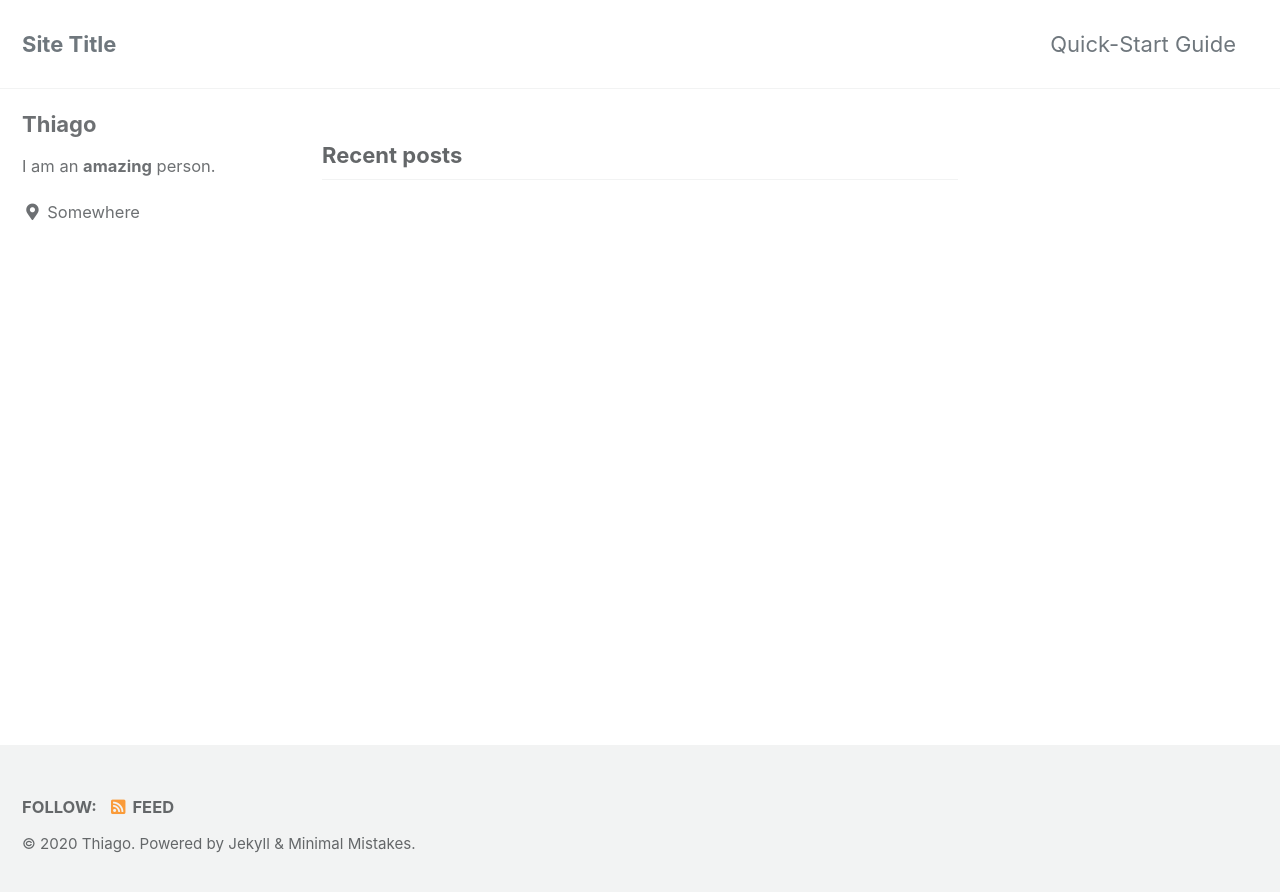
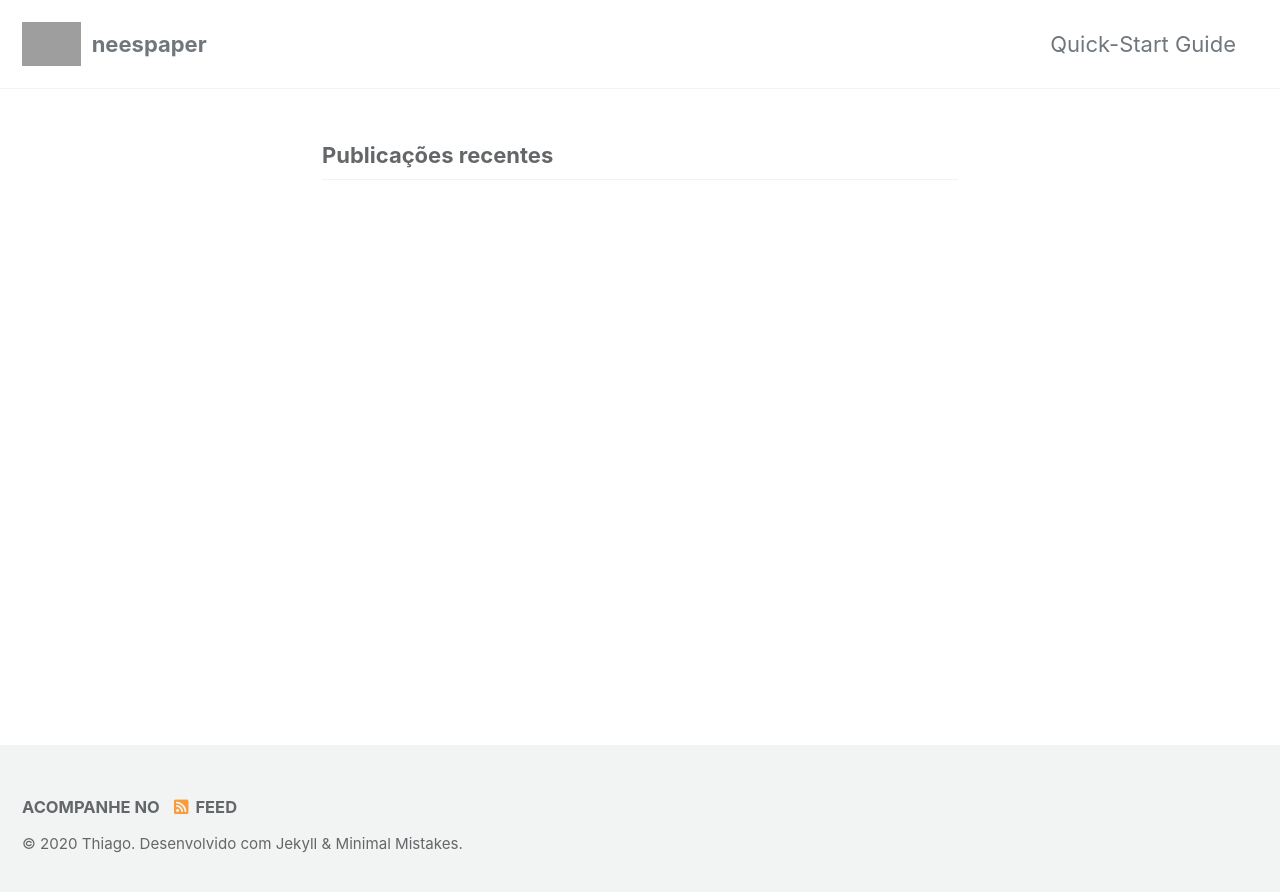
Before and after one commit to thiagofsf/neespaper, a Jekyll site: the page built from index.html, in a window 1280 px wide. Shown: the top 892 px of the page. Built offline with Jekyll 4.4.1, drawn with Linux system fonts in a browser that asks for light colours; cached includes are drawn as plain includes; the list of posts is cut into pages by our own code; part of the change alters nothing that is shown; grey boxes are pictures that could not be loaded.

Commit message:
NEESPAPER - UPDATED 08/09/20

```diff
--- a/_config.yml
+++ b/_config.yml
@@ -15,8 +15,8 @@
 minimal_mistakes_skin    : "default" # "air", "aqua", "contrast", "dark", "dirt", "neon", "mint", "plum", "sunrise"
 
 # Site Settings
-locale                   : "en-US"
-title                    : "Site Title"
+locale                   : "pt-BR"
+title                    : # "Site Title"
 title_separator          : "-"
 subtitle                 : # site tagline that appears below site title in masthead
 name                     : "Thiago"
@@ -25,7 +25,7 @@ url                      : # the base hostname & protocol for your site e.g. "ht
 baseurl                  : # the subpath of your site, e.g. "/blog"
 repository               : # GitHub username/repo-name e.g. "mmistakes/minimal-mistakes"
 teaser                   : # path of fallback teaser image, e.g. "/assets/images/500x300.png"
-logo                     : # path of logo image to display in the masthead, e.g. "/assets/images/88x88.png"
+logo                     : "/assets/images/logo.png"
 masthead_title           : # overrides the website title displayed in the masthead, use " " for no title
 # breadcrumbs            : false # true, false (default)
 words_per_minute         : 200
--- a/index.html
+++ b/index.html
@@ -1,4 +1,4 @@
 ---
 layout: home
-author_profile: true
+author_profile: false
 ---
```
